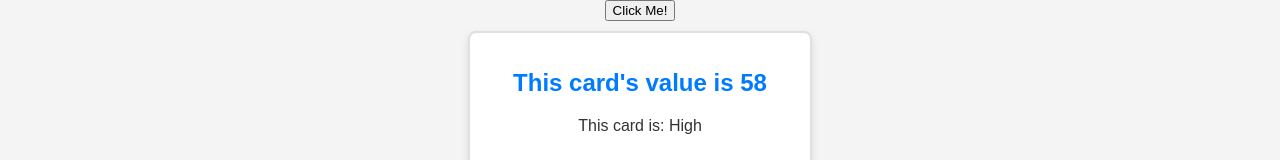
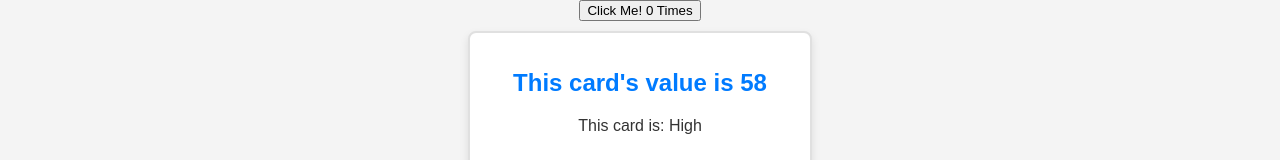
Before and after one commit to Shiplo2013/new-react-app, a React (Create React App) app: page / in a window 1280 px wide. Shown: the top 160 px of the page. Built offline with nearby package versions, Linux system fonts and the light colour scheme.

Commit message:
Adding count button click using useState hook

```diff
--- a/src/components/Button.js
+++ b/src/components/Button.js
@@ -1,7 +1,10 @@
+import { useState } from "react";
+
 function Button() {
-    const clickHandler = () => console.log("Clicked!");
+    const [getIncrement, setIncrement] = useState(0);
+    const clickHandler = () => setIncrement(getIncrement + 1);
     return (
-        <button onClick={clickHandler}>Click Me!</button>
+        <button onClick={clickHandler}>Click Me! <span>{getIncrement}</span> Times</button>
     );
 }
 
```
